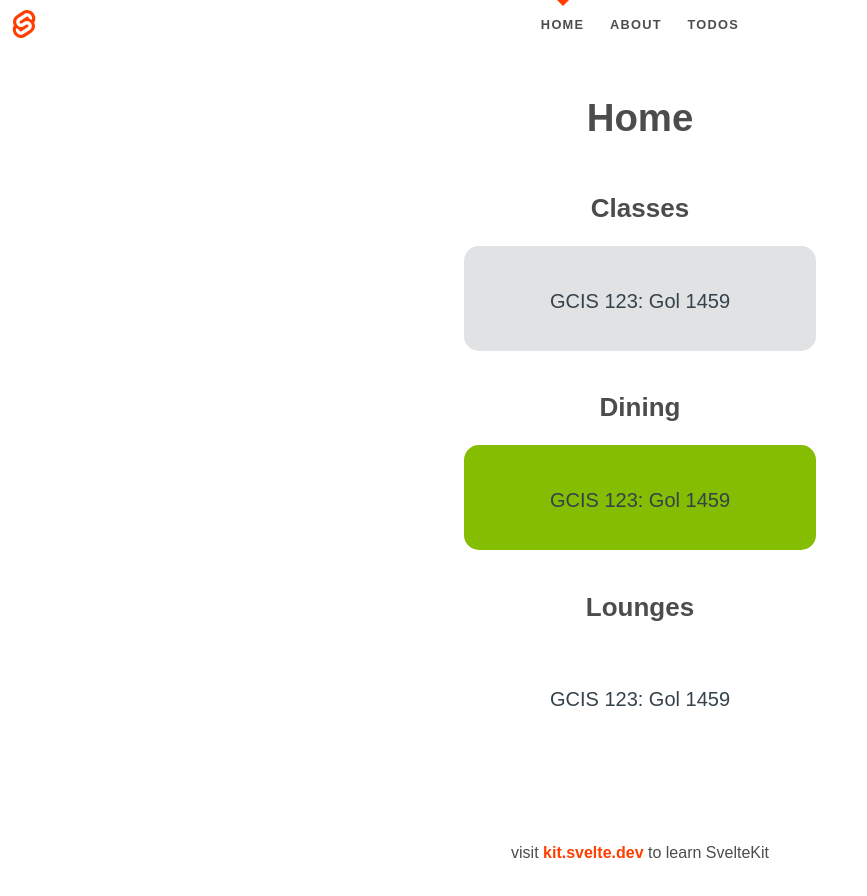
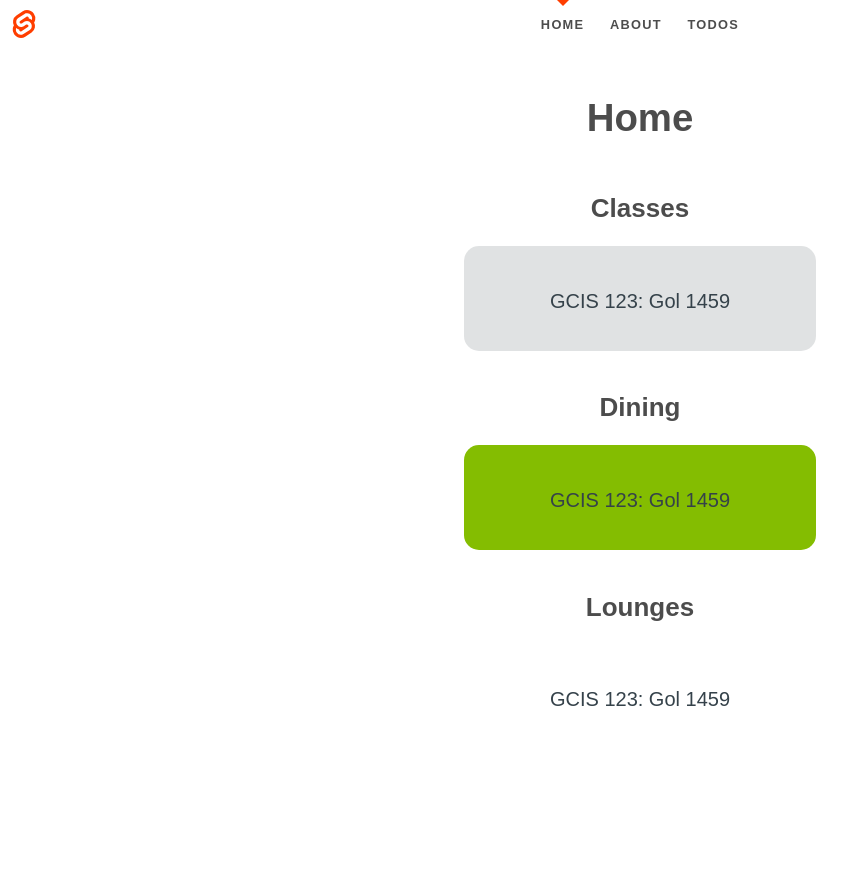
Before and after one commit to hiromon0125/brick-planer, a SvelteKit app in the folder Clayhack project/: page / in a window 1280 px wide. Shown: the top 896 px of the page, without its empty margins (0-867 px from the left). After the commit the page ends 800 px from the top, so only its background shows below. Built offline with nearby package versions, Linux system fonts and the light colour scheme.

Commit message:
fix: delete footer

```diff
--- a/Clayhack project/src/routes/+layout.svelte
+++ b/Clayhack project/src/routes/+layout.svelte
@@ -9,9 +9,9 @@
 	<slot />
 </main>
 
-<footer>
+<!-- <footer>
 	<p>visit <a href="https://kit.svelte.dev">kit.svelte.dev</a> to learn SvelteKit</p>
-</footer>
+</footer> -->
 
 <style>
 	main {
```
